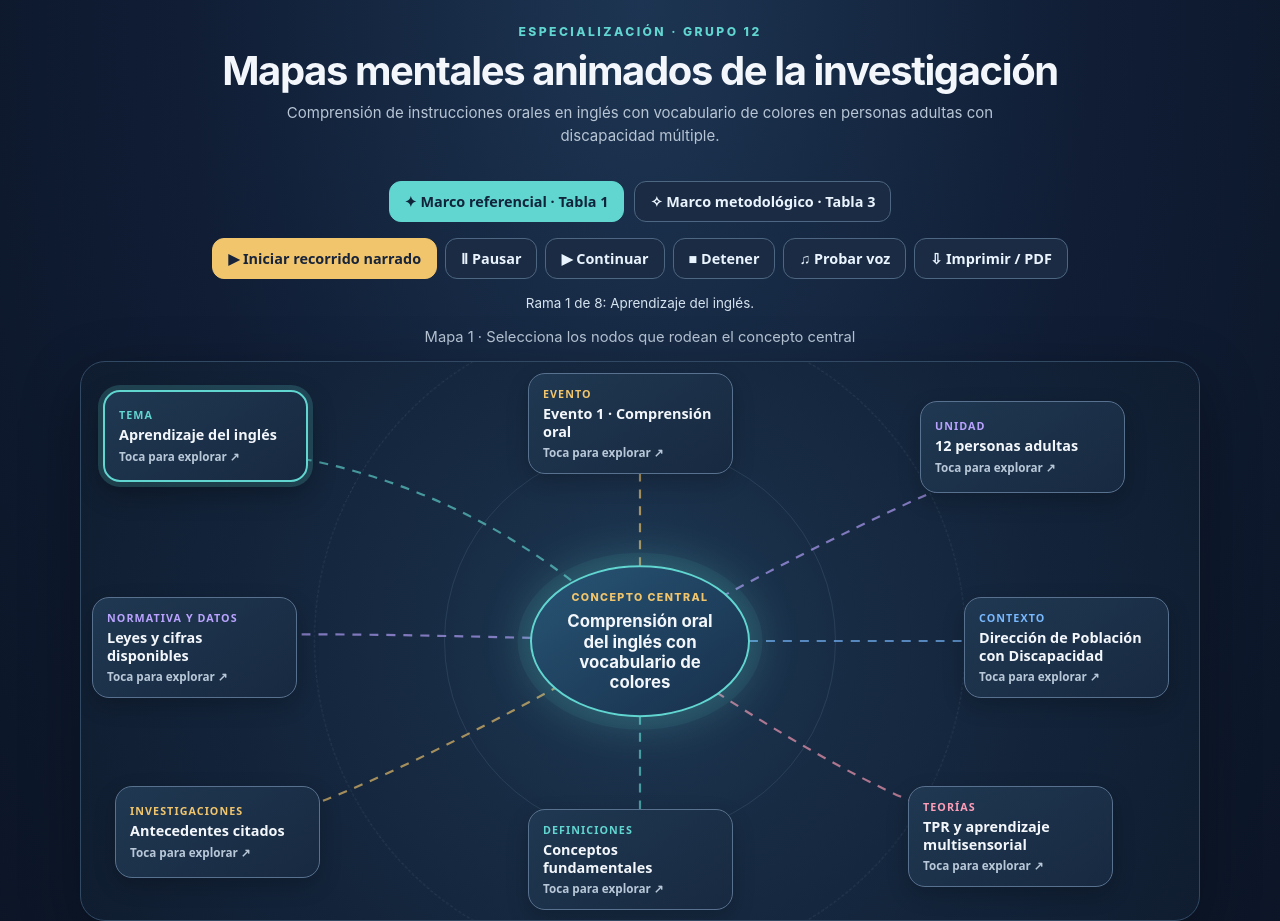
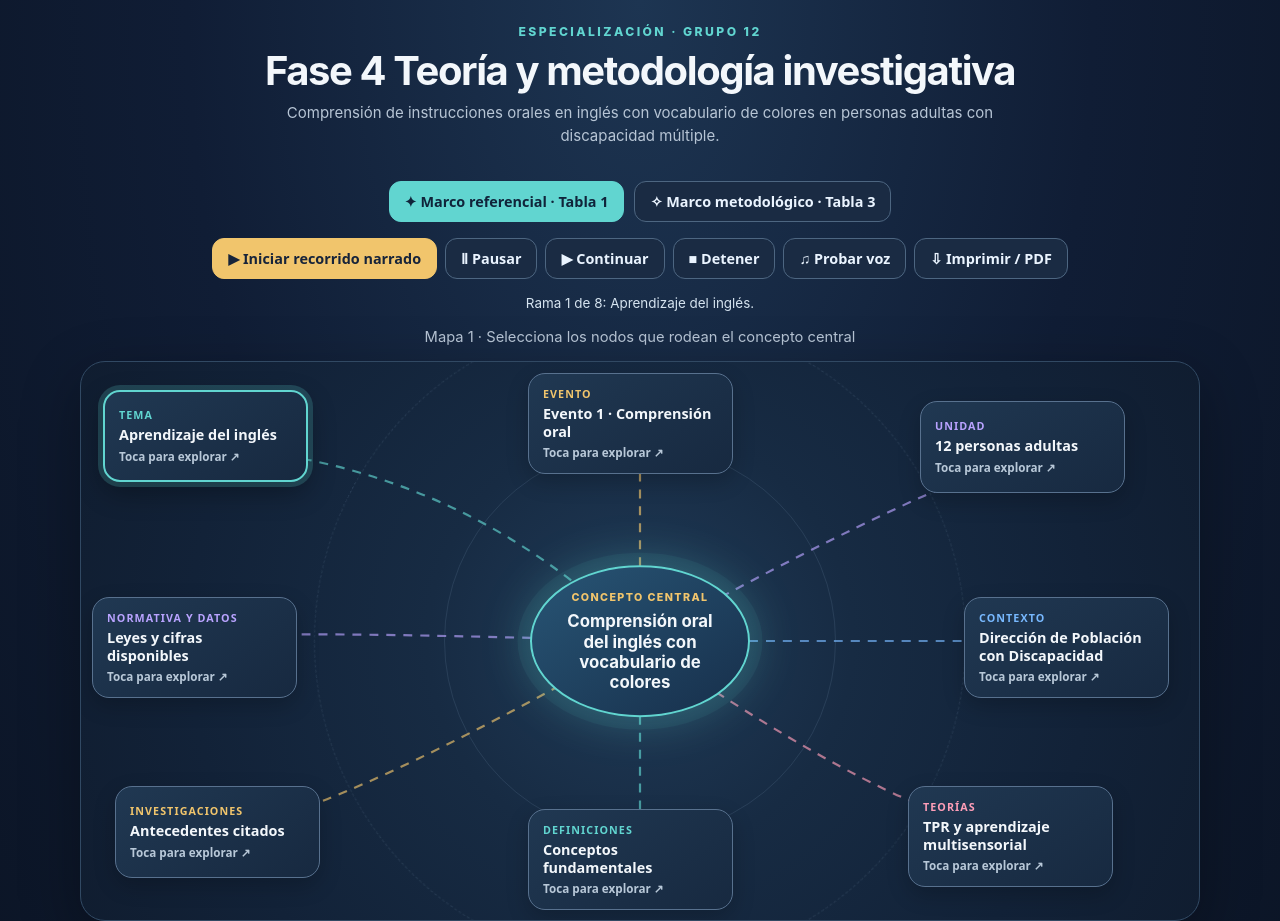
Before and after one commit to juliaomacademicosunad-collab/Tablas-Organizadoras, a plain HTML site: page index.html in a window 1280 px wide. Shown: the top 921 px of the page. Drawn offline with Linux system fonts and the light colour scheme.

Commit message:
Update index.html

```diff
--- a/index.html
+++ b/index.html
@@ -3,7 +3,7 @@
 <head>
 <meta charset="utf-8"><meta name="viewport" content="width=device-width,initial-scale=1">
 <meta name="theme-color" content="#101d35">
-<title>Grupo 12 · Mapas mentales animados</title>
+<title>Fase 4 Teoría y metodología investigativa</title>
 <style>
 :root{--bg:#0d1729;--panel:#15243a;--panel2:#1b2d46;--ink:#f3f7fb;--muted:#b7c5d5;--cyan:#61d5d0;--gold:#f1c56c;--violet:#b9a3ff;--blue:#78b9ff;--pink:#ff9eb8;--line:#45617e}
 *{box-sizing:border-box}body{margin:0;background:radial-gradient(ellipse at 50% 0%,#1d3552 0,#101d35 50%,#0b1424 100%);color:var(--ink);font:15px/1.5 Inter,system-ui,-apple-system,"Segoe UI",sans-serif;min-height:100vh}
@@ -63,7 +63,7 @@ table{width:100%;border-collapse:collapse;font-size:.82rem}th,td{padding:9px;bor
 <body>
 <header>
 <div class="kicker">Especialización · Grupo 12</div>
-<h1>Mapas mentales animados de la investigación</h1>
+<h1>Fase 4 Teoría y metodología investigativa</h1>
 <p>Comprensión de instrucciones orales en inglés con vocabulario de colores en personas adultas con discapacidad múltiple.</p>
 </header>
 <nav class="tabs">
```
